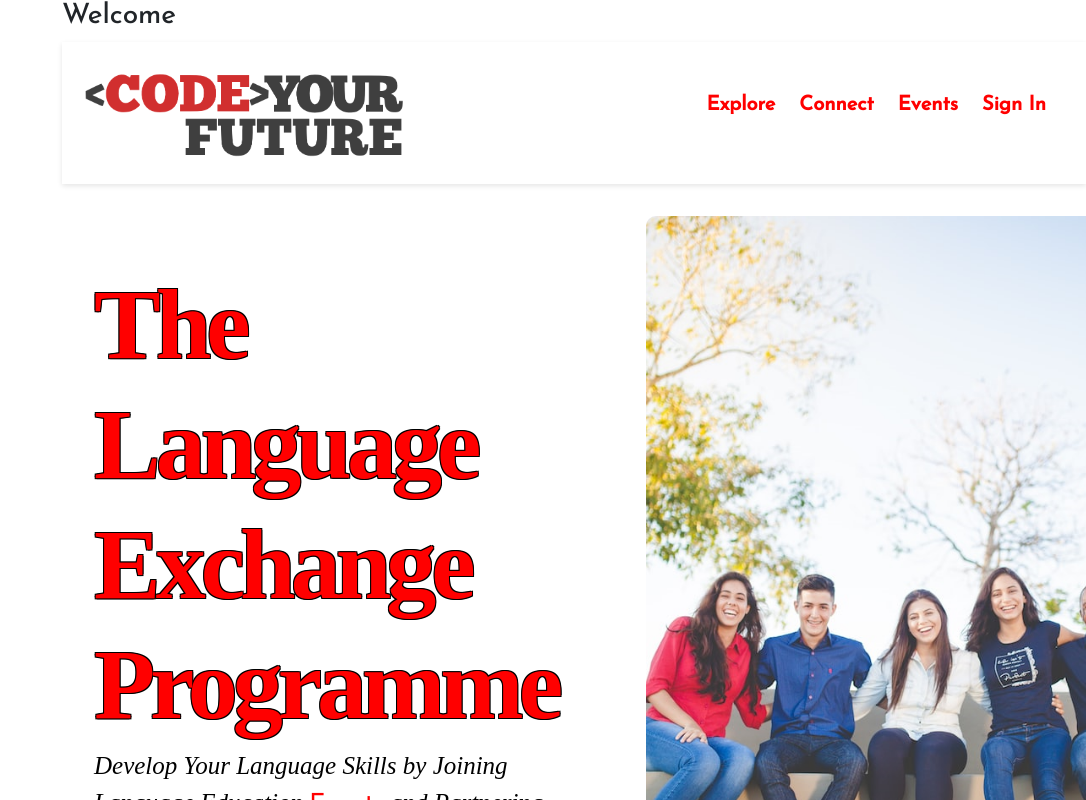
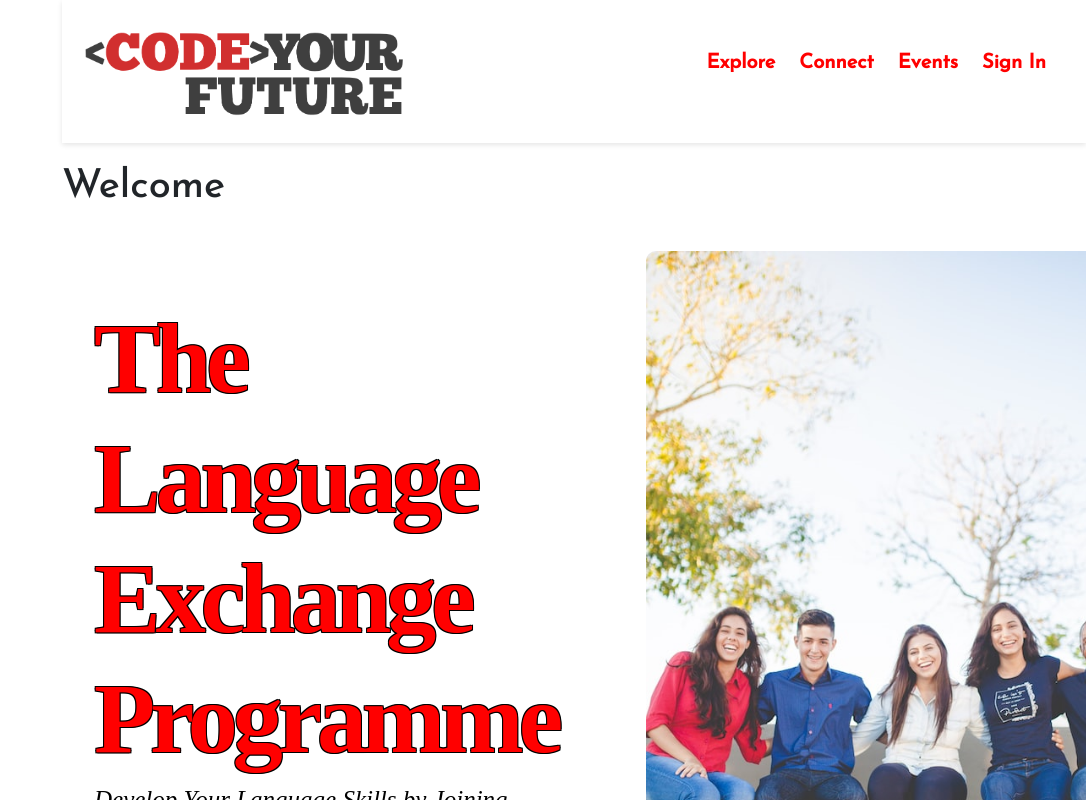
Before and after one commit to drisshmaidi/Debuggers-Final-Project, a React (Create React App) app in the folder client/: page /user in a window 1280 px wide. Shown: the top 800 px of the page, without its empty margins (194-1280 px from the left). Built offline with nearby package versions, Linux system fonts and the light colour scheme; no server answers.

Commit message:
User logger implement

```diff
--- a/client/src/components/AnimRoutes.js
+++ b/client/src/components/AnimRoutes.js
@@ -19,6 +19,8 @@ import { AnimatePresence } from "framer-motion";
 
 const AnimRoutes = () => {
 	const [eventId, setEventId] = useState();
+	const [email, setEmail] = useState("");
+
 	const location = useLocation();
 	return (
 		<AnimatePresence initial={true} mode="wait">
@@ -29,12 +31,12 @@ const AnimRoutes = () => {
 				<Route path="/booking" element={<Booking eventId={eventId} />} />
 				<Route path="/signin" element={<SignIn />} />
 				<Route path="/tutors" element={<TutorDetails />} />
-				<Route path="/login" element={<LoginPage />} />
+				<Route path="/login" element={<LoginPage email={email} setEmail={setEmail} />} />
 				<Route path="/Adminlogin" element={<AdminLogin />} />
 				<Route path="/AdminDashboard" element={<AdminPortal />} />
 				<Route path="/register" element={<RegistrationForm />} />
 				<Route path="/" element={<HomeVideo />} />
-				<Route path="/user" element={<User />} />
+				<Route path="/user" element={<User email={email} />} />
 			</Routes>
 		</AnimatePresence>
 	);
--- a/client/src/components/loginSection/LoginPage.js
+++ b/client/src/components/loginSection/LoginPage.js
@@ -1,106 +1,10 @@
-// import React, { useState } from "react";
-// import { Form, Button } from "react-bootstrap";
-// import { Link, useNavigate } from "react-router-dom";
-
-// function LoginPage() {
-// 	const [email, setEmail] = useState("");
-// 	const [password, setPassword] = useState("");
-// 	const [errorMessage, setErrorMessage] = useState("");
-// 	const navigate = useNavigate();
-
-// 	const handleEmailChange = (event) => setEmail(event.target.value);
-// 	const handlePasswordChange = (event) => setPassword(event.target.value);
-
-// 	const handleLogin = async (event) => {
-// 		event.preventDefault();
-
-// 		// Send a POST request with the email and password in the request body
-// 		const response = await fetch("/api/login", {
-// 			method: "POST",
-// 			headers: {
-// 				"Content-Type": "application/json",
-// 			},
-// 			body: JSON.stringify({ email, password }),
-// 		});
-
-// 		if (response.ok) {
-// 			// If the response is successful, store the token and isAdmin from the response in local storage
-// 			const data = await response.json();
-// 			localStorage.setItem("userLoginToken", data.token);
-// 			// localStorage.setItem("isAdmin", data.isAdmin);
-// 			// Navigate to the main page
-// 			navigate("/user");
-// 		} else {
-// 			// If the response is unsuccessful, show an error message
-// 			setErrorMessage("Invalid email or password");
-// 		}
-// 	};
-
-// 	return (
-// 		<div>
-// 			<div className="row justify-content-center mt-5">
-// 				<div className="col-sm-6 col-md-4">
-// 					<h3 className="mb-3">Log in</h3>
-// 					<Form onSubmit={handleLogin}>
-// 						<Form.Group controlId="formBasicEmail">
-// 							<Form.Label>Email address</Form.Label>
-// 							<Form.Control
-// 								type="email"
-// 								placeholder="Enter email"
-// 								value={email}
-// 								onChange={handleEmailChange}
-// 								style={{ boxShadow: "0px 4px 4px rgba(0, 0, 0, 0.25)" }}
-// 							/>
-// 						</Form.Group>
-
-// 						<Form.Group controlId="formBasicPassword">
-// 							<Form.Label>Password</Form.Label>
-// 							<Form.Control
-// 								type="password"
-// 								placeholder="Password"
-// 								value={password}
-// 								onChange={handlePasswordChange}
-// 								style={{ boxShadow: "0px 4px 4px rgba(0, 0, 0, 0.25)" }}
-// 							/>
-// 						</Form.Group>
-
-// 						<div style={{ marginTop: "10px" }}>
-// 							{errorMessage && <p style={{ color: "red" }}>{errorMessage}</p>}
-// 						</div>
-
-// 						<Button
-// 							type="submit"
-// 							block
-// 							style={{
-// 								marginTop: "20px",
-// 								boxShadow: "0px 4px 4px rgba(0, 0, 0, 0.25)",
-// 								background: "red",
-// 								width: "100%",
-// 								maxWidth: "none",
-// 							}}
-// 						>
-// 							Log in
-// 						</Button>
-
-// 						<div className="mt-2 text-center">
-// 							<span className="text-muted">Don't have an account? </span>
-// 							<Link to="/register">Sign up</Link>
-// 						</div>
-// 					</Form>
-// 				</div>
-// 			</div>
-// 		</div>
-// 	);
-// }
-
-// export default LoginPage;
 import React, { useState } from "react";
 import { Form, Button, Card } from "react-bootstrap";
 import { Link, useNavigate } from "react-router-dom";
 import Header from "../Header";
 
-function LoginPage() {
-	const [email, setEmail] = useState("");
+function LoginPage({ email, setEmail }) {
+	// const [email, setEmail] = useState("");
 	const [password, setPassword] = useState("");
 	const [errorMessage, setErrorMessage] = useState("");
 	const navigate = useNavigate();
--- a/client/src/components/registration/RegistrationForm.js
+++ b/client/src/components/registration/RegistrationForm.js
@@ -27,7 +27,7 @@ const RegistrationForm = () => {
 
 	const handleSubmit = (e) => {
 		e.preventDefault();
-
+		console.log(formData);
 		//send form data to backend
 		fetch("/api/register", {
 			method: "POST",
--- a/client/src/pages/Home/Home.js
+++ b/client/src/pages/Home/Home.js
@@ -2,14 +2,20 @@
 /* eslint-disable no-unused-vars */
 import React from "react";
 import image from "../../pages/Home/home.png";
-import { Link } from "react-router-dom";
+import { Link, useLocation } from "react-router-dom";
 import Header from "../../components/Header";
 import "../Home/Home.css";
 
+
+
 function Home() {
+	const location = useLocation();
+
+
 	return (
 		<div>
-			<Header />
+			{location.pathname !== "/user" && <Header />}
+
 			<div className="home">
 				<div className="text-container">
 					<h1>The Language Exchange Programme</h1>
--- a/client/src/pages/User.js
+++ b/client/src/pages/User.js
@@ -1,13 +1,27 @@
+import Header from "../components/Header";
+import { useState, useEffect } from "react";
 import Home from "./Home/Home";
 
-const User = ({ formData }) => {
-    // console.log(formData);
-    return (
-        <div>
-            <h3>Welcome </h3>
+const User = ({ email }) => {
+    console.log(email);
+    const [user, setUser] = useState("");
+
+	useEffect(() => {
+		fetch("/api/login")
+			.then((res) => res.json())
+            .then((data) => {
+                const loggedUser = data.filter((val) => val.email === email);
+                 setUser(loggedUser[0].first_name);
+            });
+	});
+
+	return (
+		<div>
+			<Header />
+            <h2 style={{ marginTop: "20px", fontSize: "2.5rem" }}>Welcome {user} </h2>
             <Home />
-        </div>
-    );
+		</div>
+	);
 };
 
 export default User;
```
Also changed, not shown: 1 other file (tests, documents, lock files or other folders).
